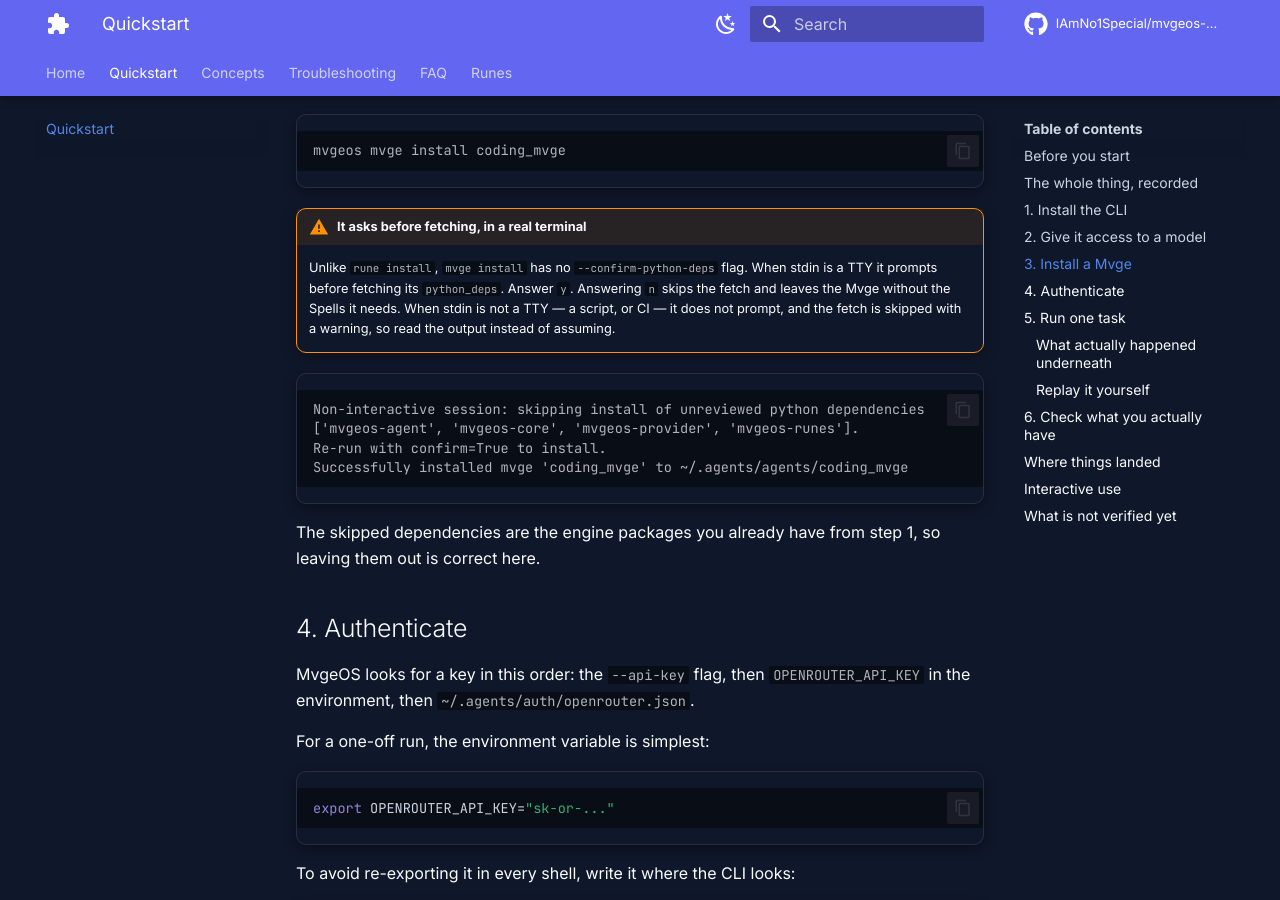
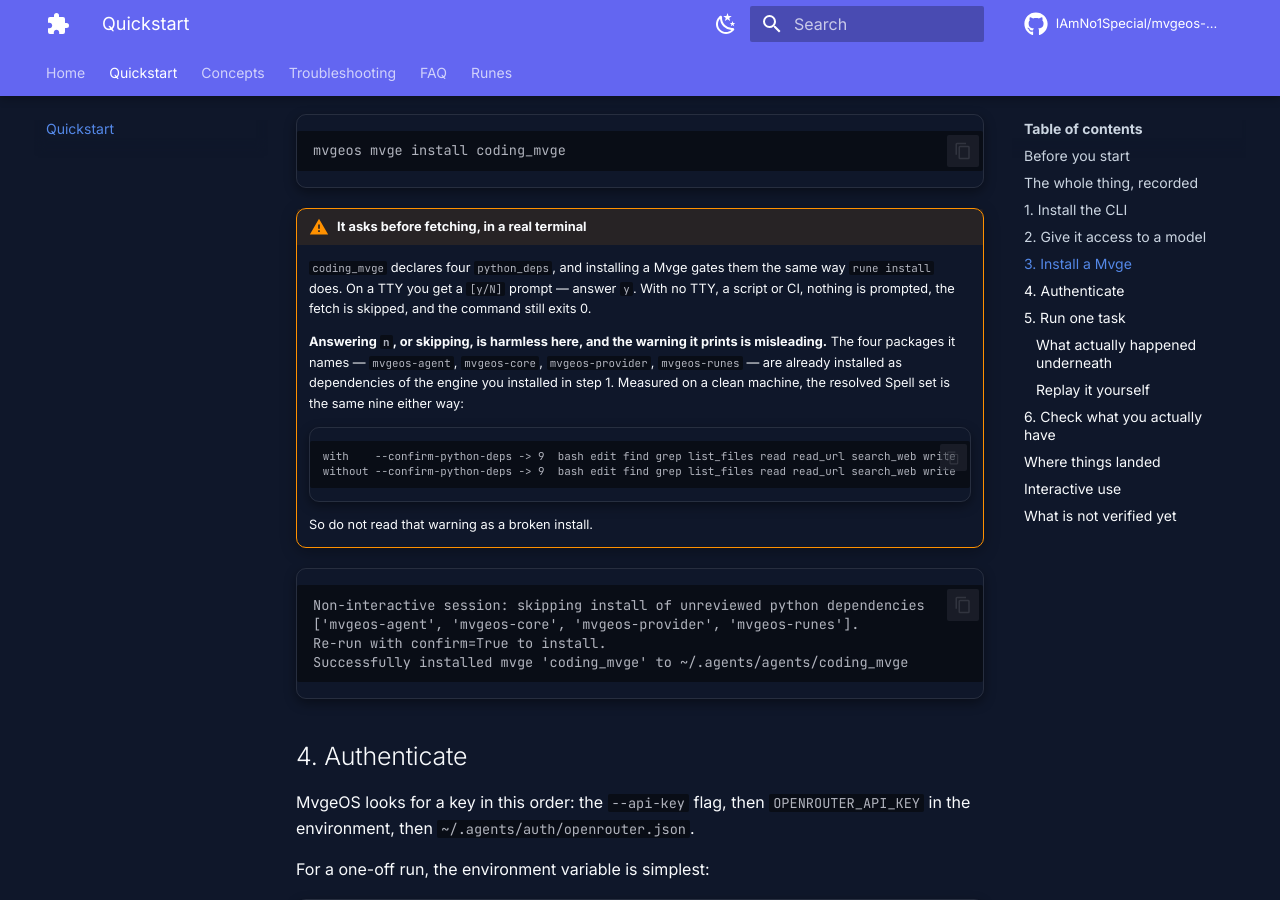
Before and after one commit to IAmNo1Special/mvgeos-marketplace, an MkDocs documentation site: the page built from docs/quickstart.md, in a window 1280 px wide and 900 px high, scrolled down 3189 px. Built offline with MkDocs 1.6.1 and Material for MkDocs 9.7.7, drawn with Linux system fonts in a browser that asks for light colours; comment, search, counter and statistics services are not loaded.

Commit message:
docs(quickstart): stop calling a harmless skip a broken install
The step-3 warning claimed that answering `n` to the dependency prompt
"leaves the Mvge without the Spells it needs". The line directly below it
already said the opposite. Both were mine and they contradicted each other.

Measured on a clean machine with the tool properly installed, the resolved
Spell set is the same nine either way:

    with    --confirm-python-deps -> 9  bash edit find grep list_files read read_url search_web write
    without --confirm-python-deps -> 9  bash edit find grep list_files read read_url search_web write

`coding_mvge` declares mvgeos-agent, mvgeos-core, mvgeos-provider and
mvgeos-runes, and mvgeos-cli already depends on all four. So the skipped
fetch is redundant, and the warning tells a new user their install is
broken when it is not.

That also lowers SOM-34. The real cost was an interactive-only install
path plus misleading noise, not a missing Spell set. mvgeos#176 adds the
non-interactive flag; this commit only corrects the claim, because
documenting the flag before it ships is exactly what the install-line rule
forbids.

Co-Authored-By: Paperclip <noreply@paperclip.ing>

````diff
--- a/docs/quickstart.md
+++ b/docs/quickstart.md
@@ -118,11 +118,23 @@ mvgeos mvge install coding_mvge
 ```
 
 !!! warning "It asks before fetching, in a real terminal"
-    Unlike `rune install`, `mvge install` has no `--confirm-python-deps` flag.
-    When stdin is a TTY it prompts before fetching its `python_deps`. Answer
-    `y`. Answering `n` skips the fetch and leaves the Mvge without the Spells it
-    needs. When stdin is not a TTY — a script, or CI — it does not prompt, and
-    the fetch is skipped with a warning, so read the output instead of assuming.
+    `coding_mvge` declares four `python_deps`, and installing a Mvge gates them
+    the same way `rune install` does. On a TTY you get a `[y/N]` prompt — answer
+    `y`. With no TTY, a script or CI, nothing is prompted, the fetch is skipped,
+    and the command still exits 0.
+
+    **Answering `n`, or skipping, is harmless here, and the warning it prints is
+    misleading.** The four packages it names — `mvgeos-agent`, `mvgeos-core`,
+    `mvgeos-provider`, `mvgeos-runes` — are already installed as dependencies of
+    the engine you installed in step 1. Measured on a clean machine, the
+    resolved Spell set is the same nine either way:
+
+    ```text
+    with    --confirm-python-deps -> 9  bash edit find grep list_files read read_url search_web write
+    without --confirm-python-deps -> 9  bash edit find grep list_files read read_url search_web write
+    ```
+
+    So do not read that warning as a broken install.
 
 ```text
 Non-interactive session: skipping install of unreviewed python dependencies
@@ -130,9 +142,6 @@ Non-interactive session: skipping install of unreviewed python dependencies
 Re-run with confirm=True to install.
 Successfully installed mvge 'coding_mvge' to ~/.agents/agents/coding_mvge
 ```
-
-The skipped dependencies are the engine packages you already have from step 1,
-so leaving them out is correct here.
 
 ## 4. Authenticate
 
````
